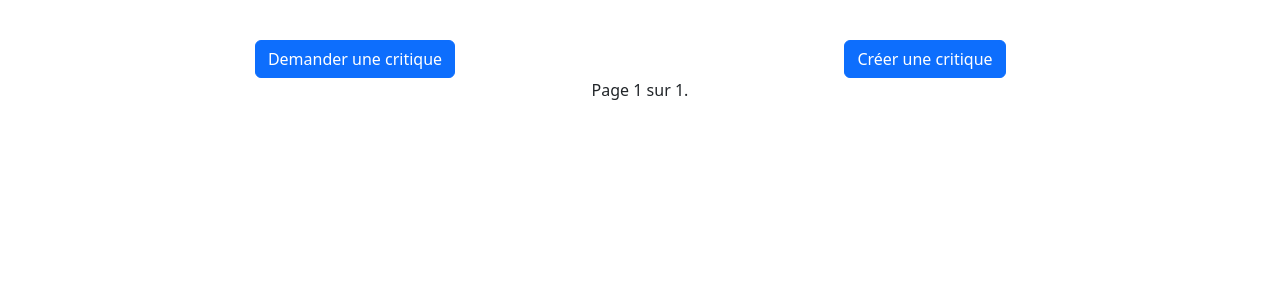
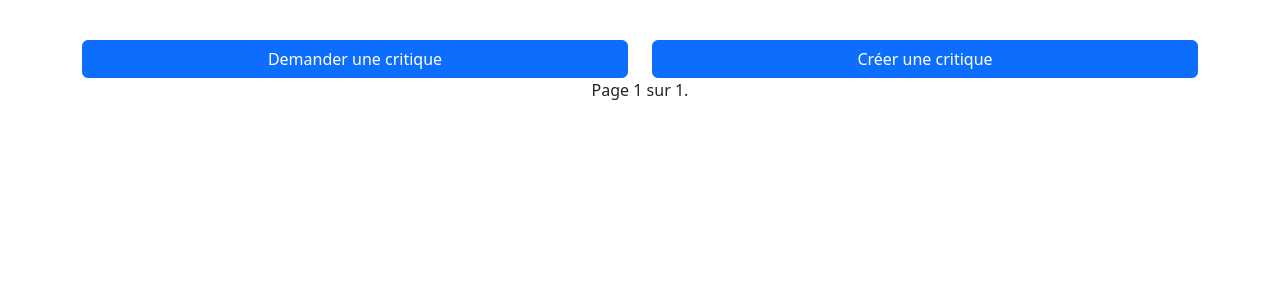
Before and after one commit to TheoSntt/litreview, a Django app: page /feed/ in a window 1280 px wide. Shown: the part 56-356 px from the top of the page. Run offline with Django 4.2, Linux system fonts and the light colour scheme; the visitor is signed in with stand-in values (Sample User, id 1); data comes from the database, SQL or seed files in the repository; data that the repository does not hold is empty; some libraries are stand-ins or nearby versions.

Commit message:
Minor stylistic tweaks : spacing and alignments

```diff
--- a/feed/templates/feed/partials/creation_buttons.html
+++ b/feed/templates/feed/partials/creation_buttons.html
@@ -1,11 +1,11 @@
 <div class="row gy-4 align-items-center">
     <div class="col-6 text-center">
-        <a href="{% url 'create-ticket' %}" class="btn btn-primary mt-5">Demander une critique</a>
+        <a href="{% url 'create-ticket' %}" class="btn btn-primary mt-5 w-100">Demander une critique</a>
     {% comment %} <h1 class="fw-bold">Je suis <b class="fw-bold">John Doe</b> Développeur et Designer Web</h1>
     <h2 class="fw-light">Bienvenue dans mon univers créatif</h2>
     <a href="#expertise" class="btn btn-primary mt-5">Mon expertise web</a> {% endcomment %}
     </div>
     <div class="col-6 text-center">
-        <a href="{% url 'create-review-ticket' %}" class="btn btn-primary mt-5">Créer une critique</a>
+        <a href="{% url 'create-review-ticket' %}" class="btn btn-primary mt-5 w-100">Créer une critique</a>
     </div>
 </div>
--- a/reviews/templates/reviews/partials/review_snippet.html
+++ b/reviews/templates/reviews/partials/review_snippet.html
@@ -2,7 +2,7 @@
 
 <div class="card text-center my-5">
     <div class="card-header">
-        Critique de {{ review.user }}
+        Critique de {% get_poster_display review.user %}
     </div>
     <div class="card-body">
         <h5 class="card-title">{{ review.headline }}</h5>
@@ -13,7 +13,7 @@
         {% include 'tickets/partials/embeded_ticket_snippet.html' with ticket=review.ticket %}
 
         {% if review.user == logged_user %}
-            <a href="{% url 'update-review' review.id %}" class="btn btn-primary">Modifier</a></h4>
+            <a href="{% url 'update-review' review.id %}" class="btn btn-primary">Modifier votre critique</a></h4>
         {% endif %}
     </div>
     <div class="card-footer text-muted">
--- a/tickets/templates/tickets/partials/embeded_ticket_snippet.html
+++ b/tickets/templates/tickets/partials/embeded_ticket_snippet.html
@@ -11,13 +11,15 @@
 
 <div class="card text-center my-3">
     <div class="card-header">
-        Ticket de {{ ticket.user }}
+        Ticket de {% get_poster_display ticket.user %}
     </div>
     <div class="card-body">
         <h5 class="card-title">{{ ticket.title }}</h5>
         <p class="card-text">{{ ticket.description }}</p>
         {% if ticket.image %}
-            <img src={{ ticket.image.url }}>
+        <div class="text-center">
+            <img src={{ ticket.image.url }} class=>
+        </div>
         {% endif %}
     </div>
     <div class="card-footer text-muted">
--- a/tickets/templates/tickets/partials/ticket_snippet.html
+++ b/tickets/templates/tickets/partials/ticket_snippet.html
@@ -2,7 +2,7 @@
 
 <div class="card text-center my-5">
     <div class="card-header">
-        Ticket de {{ ticket.user }}
+        Ticket de {% get_poster_display ticket.user %}
     </div>
     <div class="card-body">
         <h5 class="card-title">{{ ticket.title }}</h5>
@@ -14,7 +14,9 @@
             <a href="{% url 'create-review' instance.id %}" class="btn btn-primary">Proposer une critique</a><br>
         {% endif %}
         {% if ticket.image %}
-            <img src={{ ticket.image.url }}>
+        <div class="text-center">
+            <img src={{ ticket.image.url }} class="mt-2">
+        </div>
         {% endif %}
     </div>
     <div class="card-footer text-muted">
```
